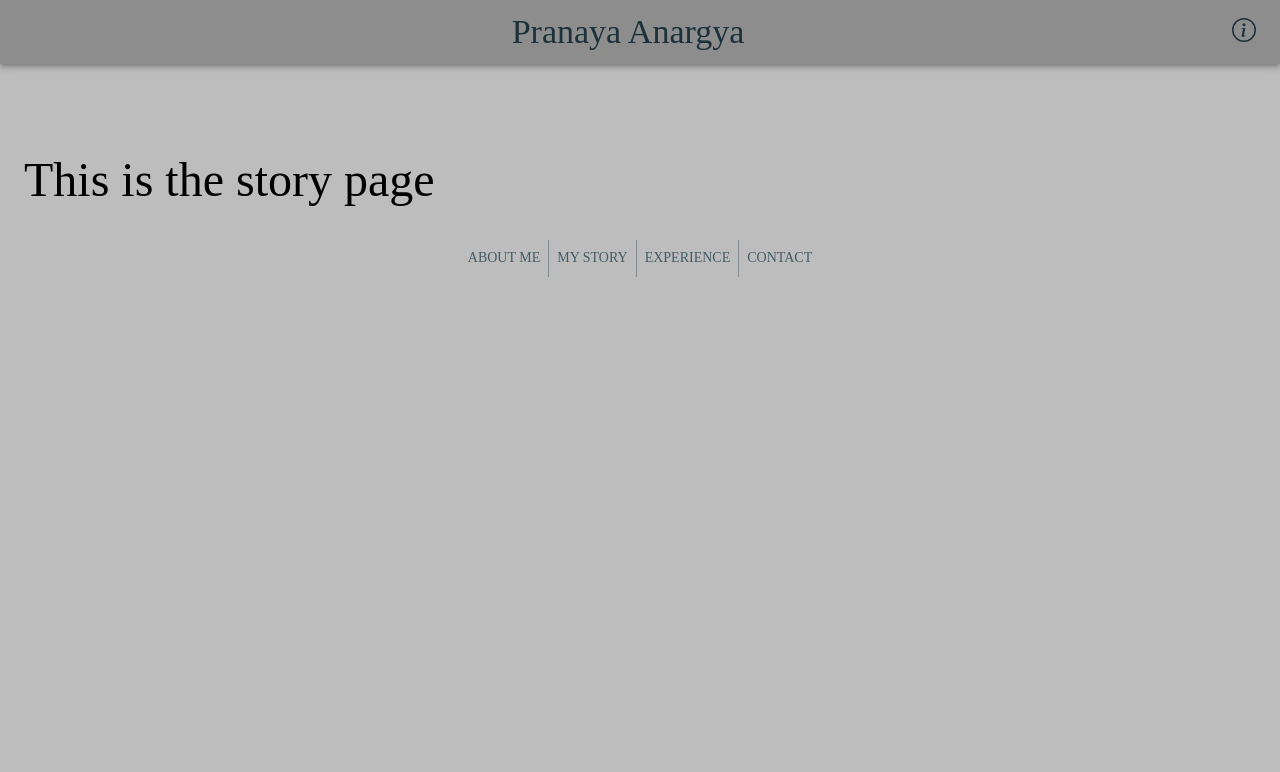
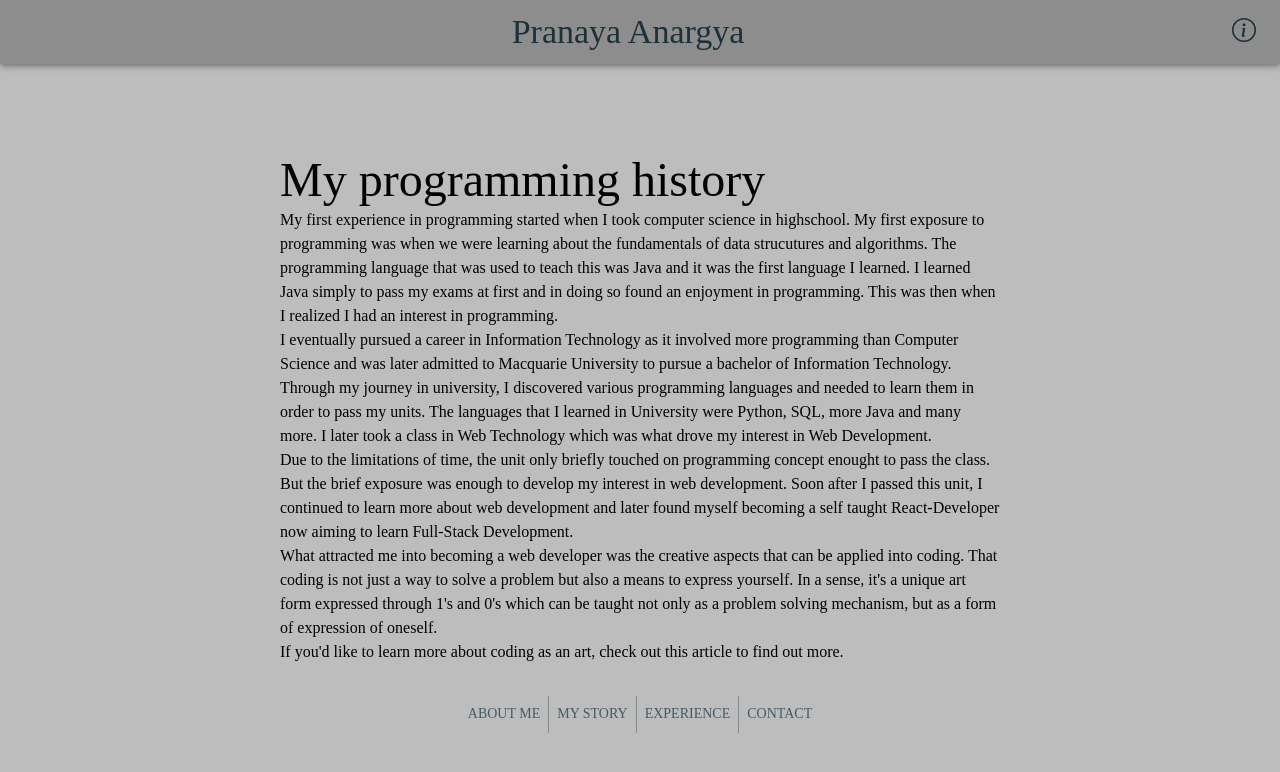
Before and after one commit to PrunesLand/developer-portfolio-2021, a React (Create React App) app: page /story in a window 1280 px wide. Shown: the top 772 px of the page. Built offline with nearby package versions, Linux system fonts and the light colour scheme.

Commit message:
added content to the story

```diff
--- a/src/Pages/Intro.js
+++ b/src/Pages/Intro.js
@@ -5,17 +5,11 @@ import Avatar from '@material-ui/core/Avatar';
 const introStyle = makeStyles((theme) => {
     return {
         root: {
-            flex: 1,
             overflow: 'none',
-
-
-
         },
         section: {
-
             height: '100%',
             marginTop: theme.spacing(5),
-
         },
         hero: {
             display: 'flex',
--- a/src/Pages/Story.js
+++ b/src/Pages/Story.js
@@ -1,10 +1,38 @@
-import { Typography } from '@material-ui/core'
+import { makeStyles, Typography } from '@material-ui/core'
 import React from 'react'
 
+const storyStyles = makeStyles({
+    root: {
+        flexGrow: 1
+    },
+    container: {
+        display: 'flex',
+        margin: 'auto',
+        justifyContent: 'center',
+        width: '90vh',
+        flexDirection: 'column'
+
+    }
+})
+
 const Story = () => {
+
+    const classes = storyStyles()
+
     return (
-        <div>
-            <Typography variant='h3'>This is the story page</Typography>
+        <div
+            className={classes.root}
+        >
+            <div
+                className={classes.container}
+            >
+                <Typography variant='h3'>My programming history</Typography>
+                <Typography>My first experience in programming started when I took computer science in highschool. My first exposure to programming was when we were learning about the fundamentals of data strucutures and algorithms. The programming language that was used to teach this was Java and it was the first language I learned. I learned Java simply to pass my exams at first and in doing so found an enjoyment in programming. This was then when I realized I had an interest in programming. </Typography>
+                <Typography>I eventually  pursued a career in Information Technology as it involved more programming than Computer Science and was later admitted to Macquarie University to pursue a bachelor of Information Technology. Through my journey in university, I discovered various programming languages and needed to learn them in order to pass my units. The languages that I learned in University were Python, SQL, more Java and many more. I later took a class in Web Technology which was what drove my interest in Web Development.</Typography>
+                <Typography>Due to the limitations of time, the unit only briefly touched on programming concept enought to pass the class. But the brief exposure was enough to develop my interest in web development. Soon after I passed this unit, I continued to learn more about web development and later found myself becoming a self taught React-Developer now aiming to learn Full-Stack Development. </Typography>
+                <Typography>What attracted me into becoming a web developer was the creative aspects that can be applied into coding. That coding is not just a way to solve a problem but also a means to express yourself. In a sense, it's a unique art form expressed through 1's and 0's which can be taught not only as a problem solving mechanism, but as a form of expression of oneself.</Typography>
+                <Typography>If you'd like to learn more about coding as an art, check out this article to find out more.</Typography>
+            </div>
         </div>
     )
 }
```
